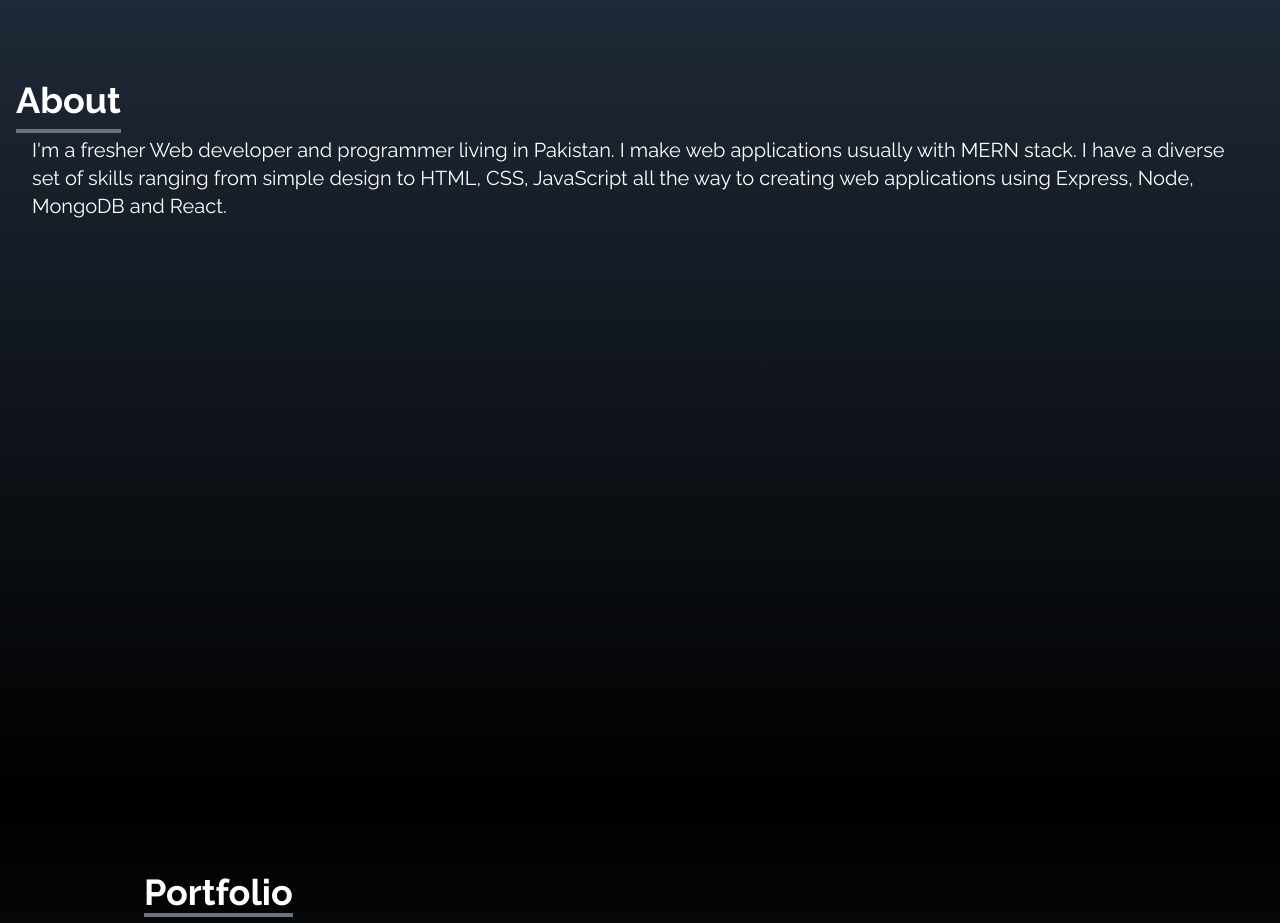
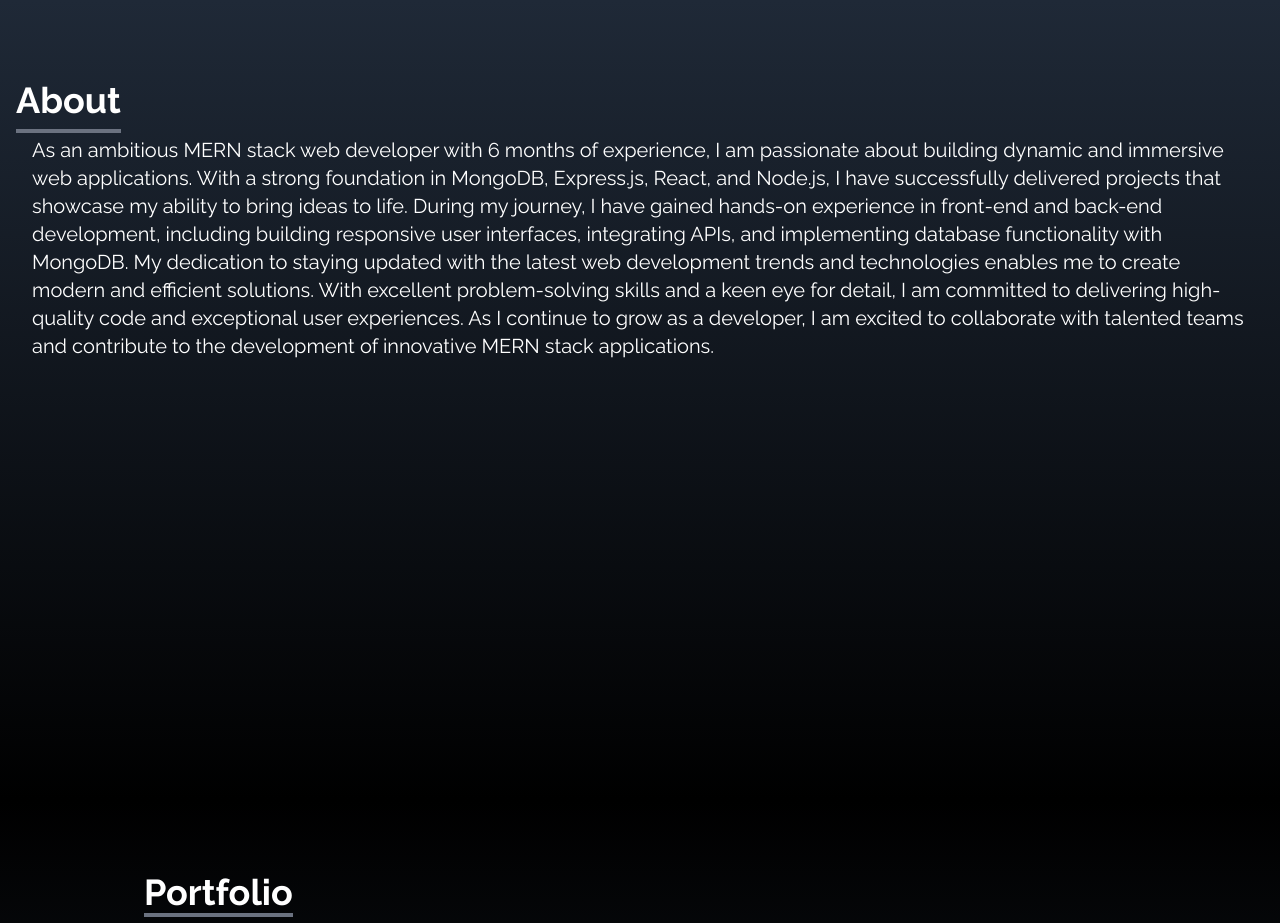
Before and after one commit to mateen993/Portfolio, a React (Create React App) app: page / in a window 1280 px wide. Shown: the part 880-1803 px from the top of the page. Built offline with nearby package versions, Linux system fonts and the light colour scheme.

Commit message:
changed about

```diff
--- a/src/Components/About.jsx
+++ b/src/Components/About.jsx
@@ -7,7 +7,7 @@ const About = () => {
             About
         </h1>
         <p className='mt-4 px-4 text-xl '>
-            I'm a fresher Web developer and programmer living in Pakistan. I make web applications usually with MERN stack. I have a diverse set of skills ranging from simple design to HTML, CSS, JavaScript all the way to creating web applications using Express, Node, MongoDB and React.
+        As an ambitious MERN stack web developer with 6 months of experience, I am passionate about building dynamic and immersive web applications. With a strong foundation in MongoDB, Express.js, React, and Node.js, I have successfully delivered projects that showcase my ability to bring ideas to life. During my journey, I have gained hands-on experience in front-end and back-end development, including building responsive user interfaces, integrating APIs, and implementing database functionality with MongoDB. My dedication to staying updated with the latest web development trends and technologies enables me to create modern and efficient solutions. With excellent problem-solving skills and a keen eye for detail, I am committed to delivering high-quality code and exceptional user experiences. As I continue to grow as a developer, I am excited to collaborate with talented teams and contribute to the development of innovative MERN stack applications.
         </p>
 
     </div>
```
